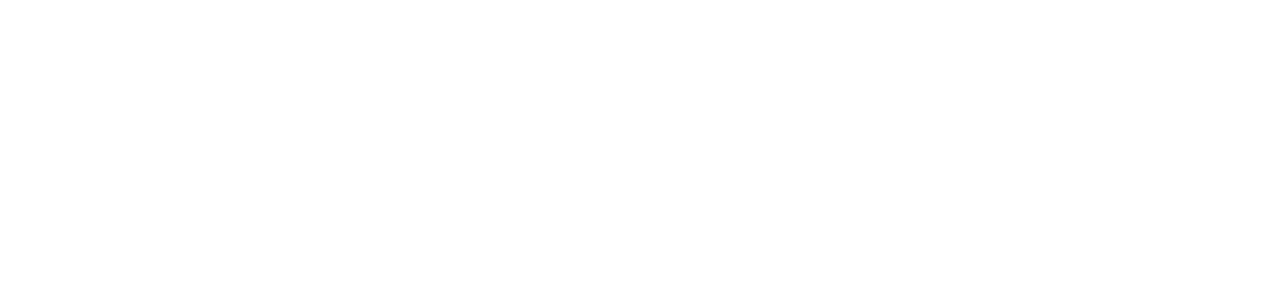
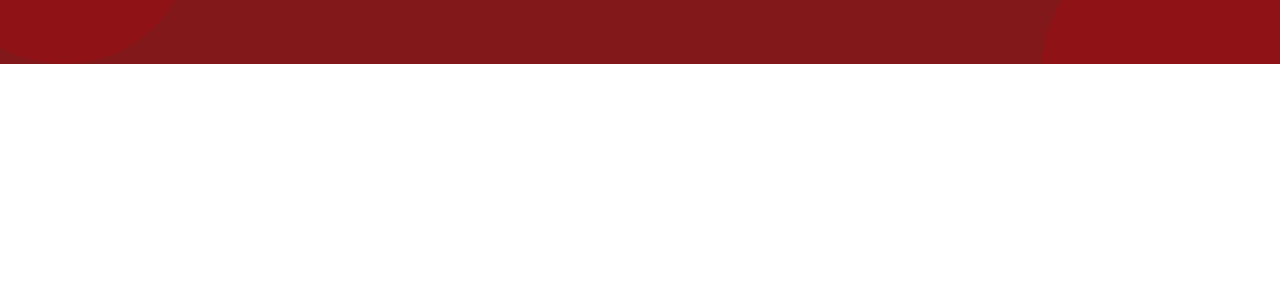
Before and after one commit to opiodaniel/abujas-project, a React (Vite) app in the folder abujas-frontend/: page /interior-design in a window 1280 px wide. Before the commit this address had no page. Shown: the top 300 px of the page. Built offline with nearby package versions, Linux system fonts and the light colour scheme.

Commit message:
designing the interior page

```diff
--- a/abujas-frontend/src/App.tsx
+++ b/abujas-frontend/src/App.tsx
@@ -4,6 +4,7 @@
 import FurniturePage from "./pages/FurniturePage";
 import BookServicePage from "./pages/BookServicePage";
 import ConstructionPage from "./pages/ConstructionPage";
+import InteriorDesignPage from "./pages/InteriorDesignPage";
 
 function App() {
   return (
@@ -13,6 +14,7 @@
         <Route path="/furniture" element={<FurniturePage />} />
         <Route path="/hire" element={<BookServicePage />} />
         <Route path="/construction" element={<ConstructionPage />} />
+        <Route path="/interior-design" element={<InteriorDesignPage />} />
       </Routes>
     </BrowserRouter>
   );
--- a/abujas-frontend/src/components/Navbar.tsx
+++ b/abujas-frontend/src/components/Navbar.tsx
@@ -16,7 +16,7 @@
   const serviceLinks = [
     { label: "Furniture Solutions", to: "/furniture" },
     { label: "Construction Works", to: "/construction" },
-    { label: "Interior Design", to: "/interior" },
+    { label: "Interior Design", to: "/interior-design" },
     { label: "Maintenance & Repairs", to: "/maintenance" },
   ];
 
--- /dev/null
+++ b/abujas-frontend/src/pages/InteriorDesignPage.tsx
@@ -0,0 +1,20 @@
+
+function InteriorDesignPage(){
+
+    return (
+
+        <section className="relative bg-red-900 text-white py-8 overflow-hidden">
+
+            <div className="absolute  bg-red-700 -top-20 -right-20 rounded-full w-80 h-80 opacity-20"></div>
+            <div className="absolute bg-red-700 bottom-0 -left-16 rounded-full w-64 h-64 opacity-20"></div>
+
+            <div className="">
+
+            </div>
+
+        </section>
+    )
+
+}
+
+export default InteriorDesignPage;
```
